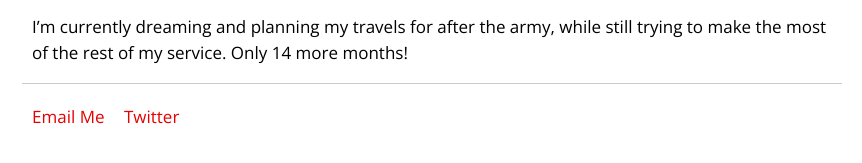
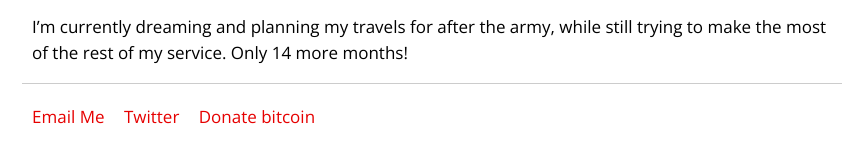
Before and after one commit to johnrlive/jt-com, a Jekyll site: the page built from index.html, in a window 1280 px wide. Shown: the part 474-637 px from the top of the page, without its empty margins (208-1070 px from the left). Built offline with Jekyll 4.4.1, drawn with Linux system fonts in a browser that asks for light colours.

Commit message:
Fix donate Bitcoin link

```diff
--- a/_includes/footer.html
+++ b/_includes/footer.html
@@ -3,7 +3,7 @@
 		<ul class="menu">
 			<li><a href="/">Email Me</a></li>
 			<li><a href="http://twitter.com/jordantuwiner/">Twitter</a></li>
-			<li><a href="https://www.coinbase.com/jordan/"></li>
+			<li><a href="https://www.coinbase.com/jordan/">Donate bitcoin</a></li>
 		</ul>
 	</nav>
 </footer>
```
